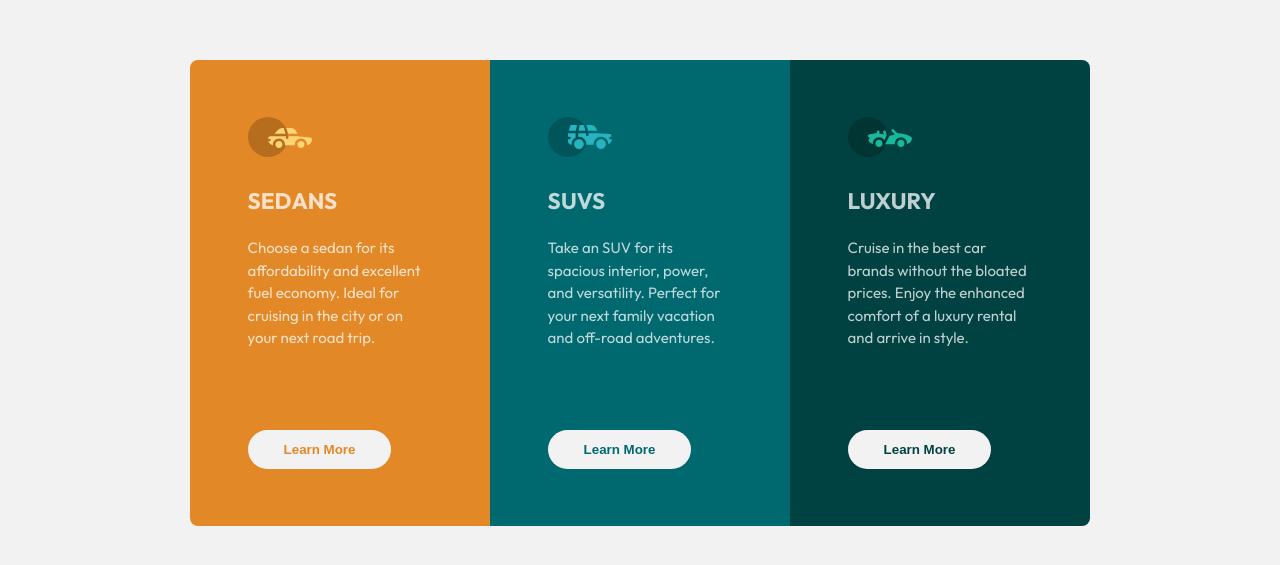
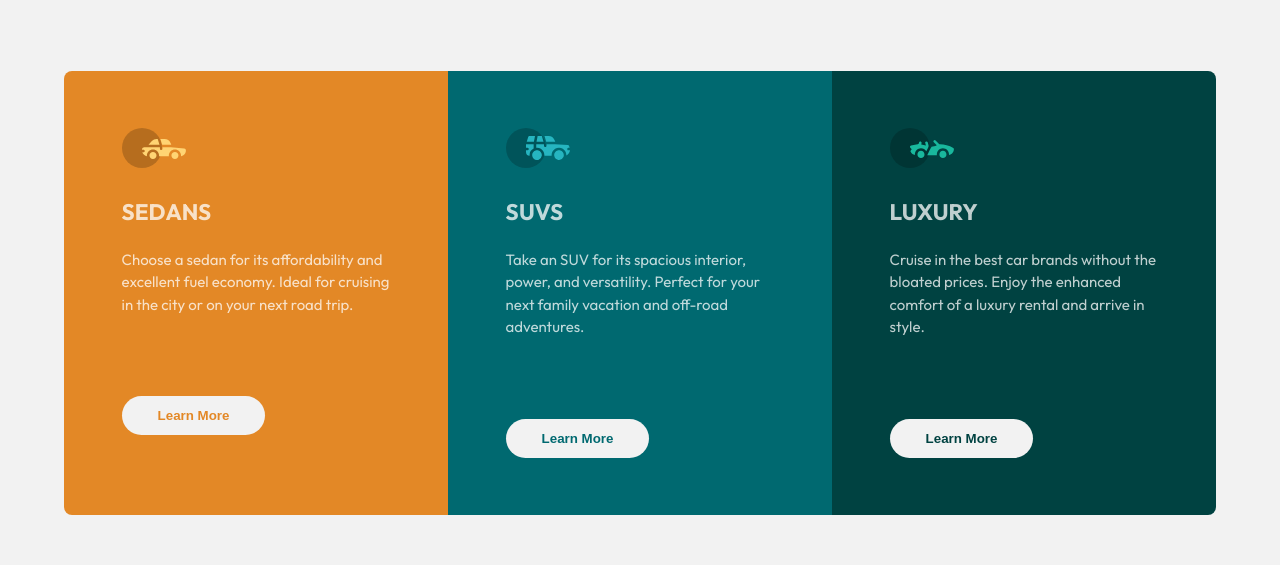
Before and after one commit to Lucas-FernandoJesus/3_column_preview_card_component_main, a plain HTML site: page index.html in a window 1280 px wide. Shown: the part 107-672 px from the top of the page. Drawn offline with Linux system fonts and the light colour scheme.

Commit message:
Project Complete

```diff
--- a/Assets/styles/media.css
+++ b/Assets/styles/media.css
@@ -14,10 +14,8 @@
     margin-top: 3rem;
   }
 }
-/* @media(max-width: 1440px) {
+@media (min-width: 500px) and (max-width: 1440px) {
   body .grid{
-    display: grid;
-    grid-template-rows: 1;
-    grid-template-columns: repeat(3, 250px);
+    grid-template-columns: repeat(3, 30vw);
   }
-} */
+}
```
